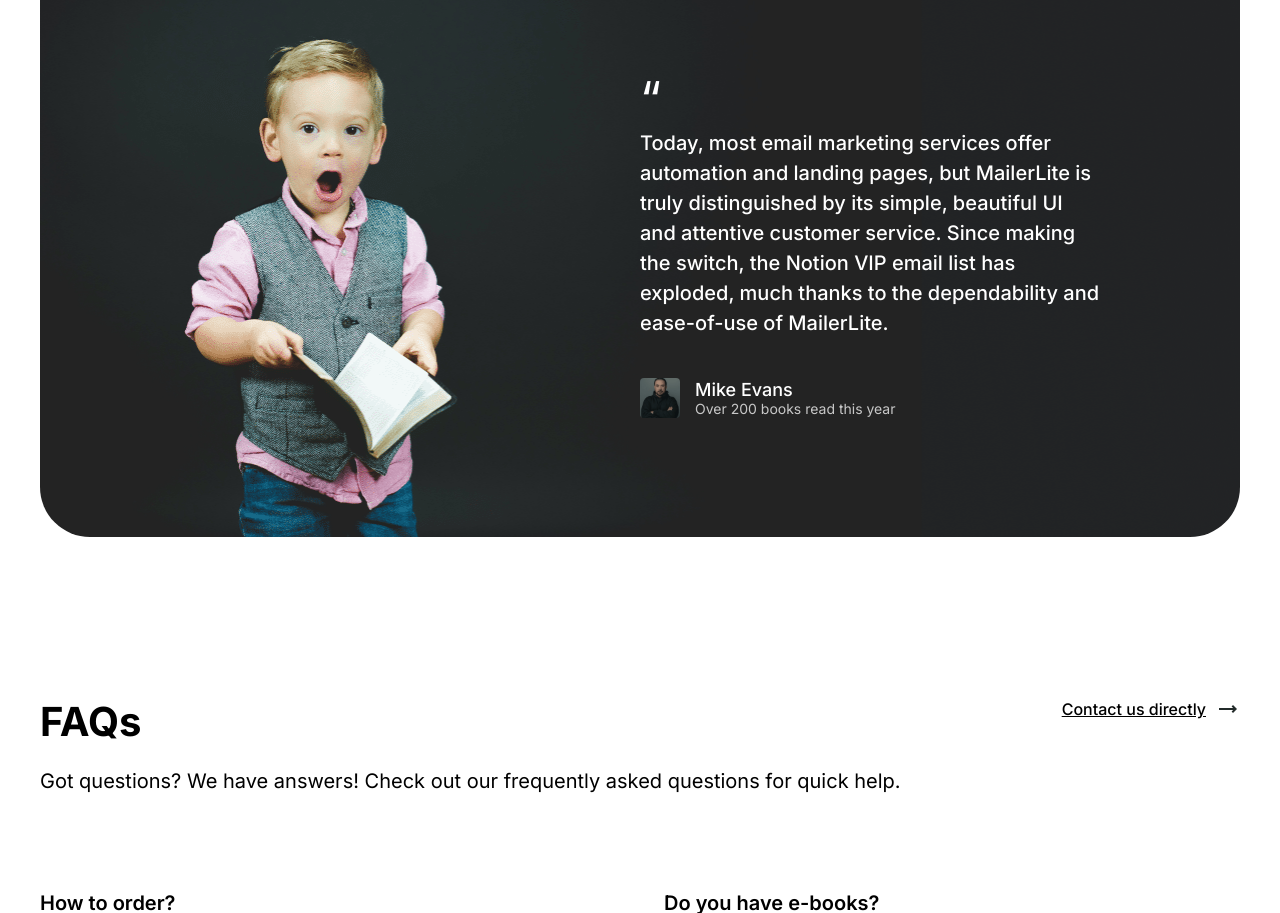
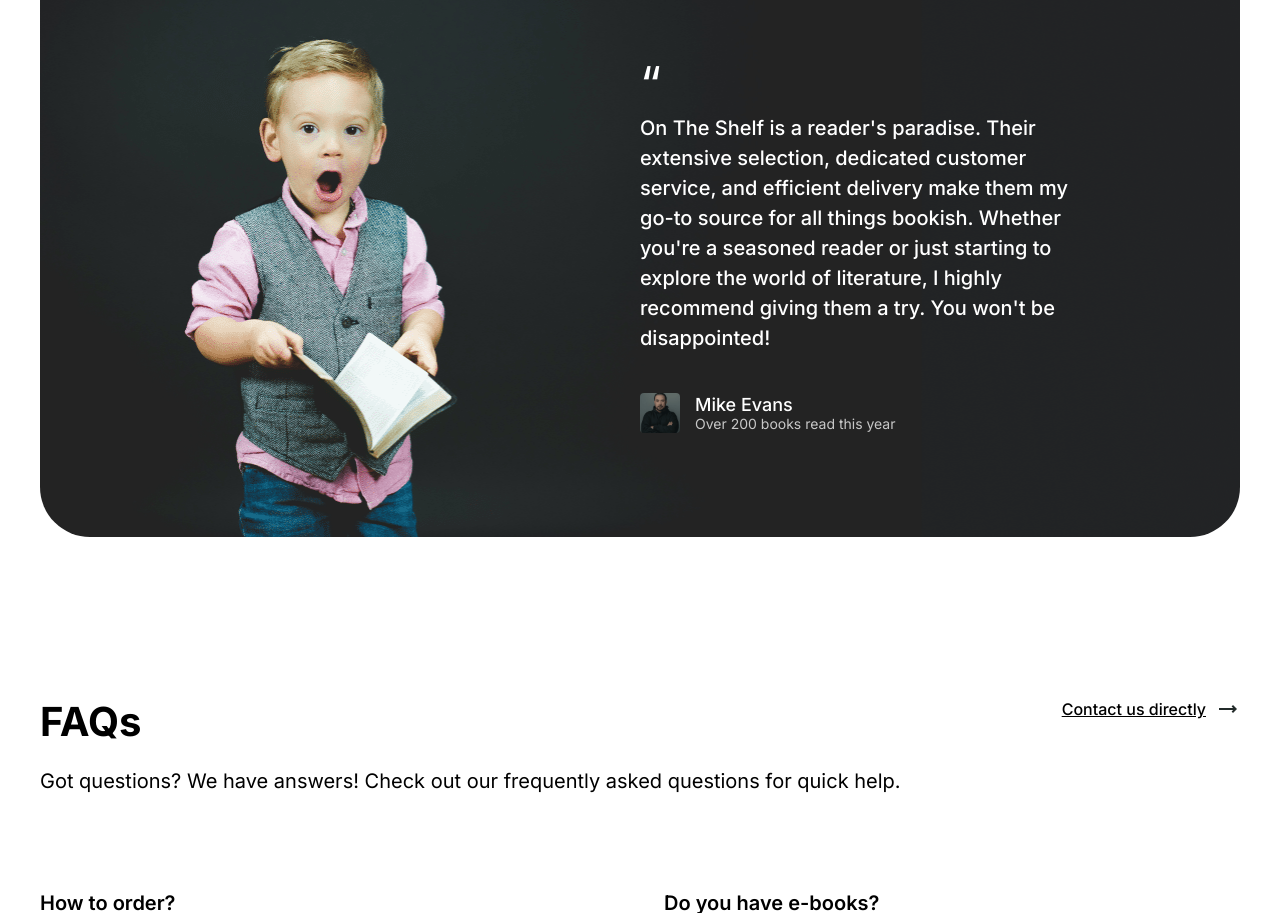
Before and after one commit to dmihalca/design-challenge, a plain HTML site: page index.html in a window 1280 px wide. Shown: the part 3640-4553 px from the top of the page. Drawn offline with Linux system fonts and the light colour scheme.

Commit message:
updated the review

```diff
--- a/index.html
+++ b/index.html
@@ -518,12 +518,7 @@
               <div class="page-opinion">
                 <span class="page-text-textimonial">“</span>
                 <span class="page-text-textimonial2">
-                  Today, most email marketing services offer automation and
-                  landing pages, but MailerLite is truly distinguished by its
-                  simple, beautiful UI and attentive customer service. Since
-                  making the switch, the Notion VIP email list has exploded,
-                  much thanks to the dependability and ease-of-use of
-                  MailerLite.
+                  On The Shelf is a reader's paradise. Their extensive selection, dedicated customer service, and efficient delivery make them my go-to source for all things bookish. Whether you're a seasoned reader or just starting to explore the world of literature, I highly recommend giving them a try. You won't be disappointed!
                 </span>
               </div>
               <div class="page-reviewr">
```
